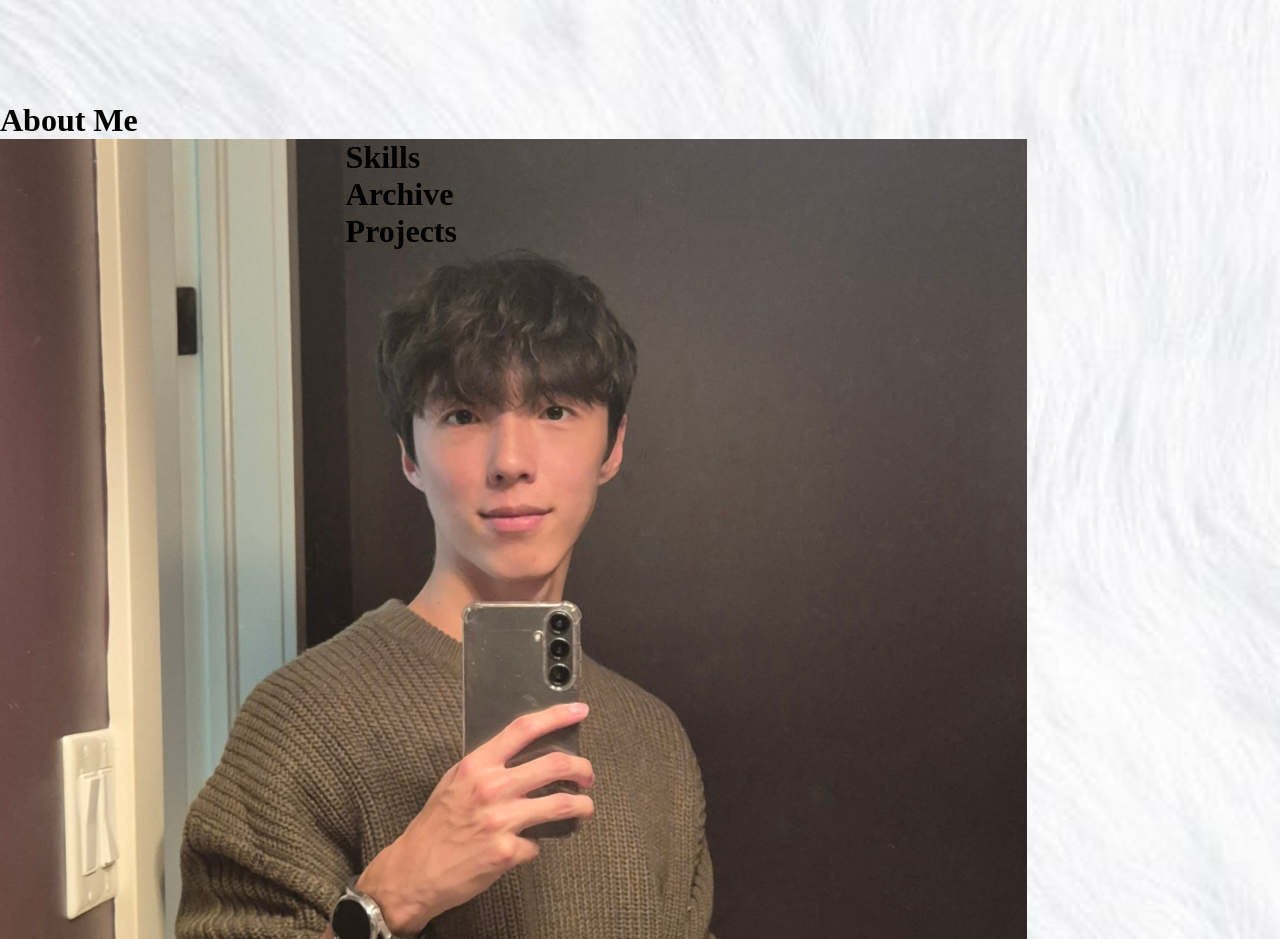
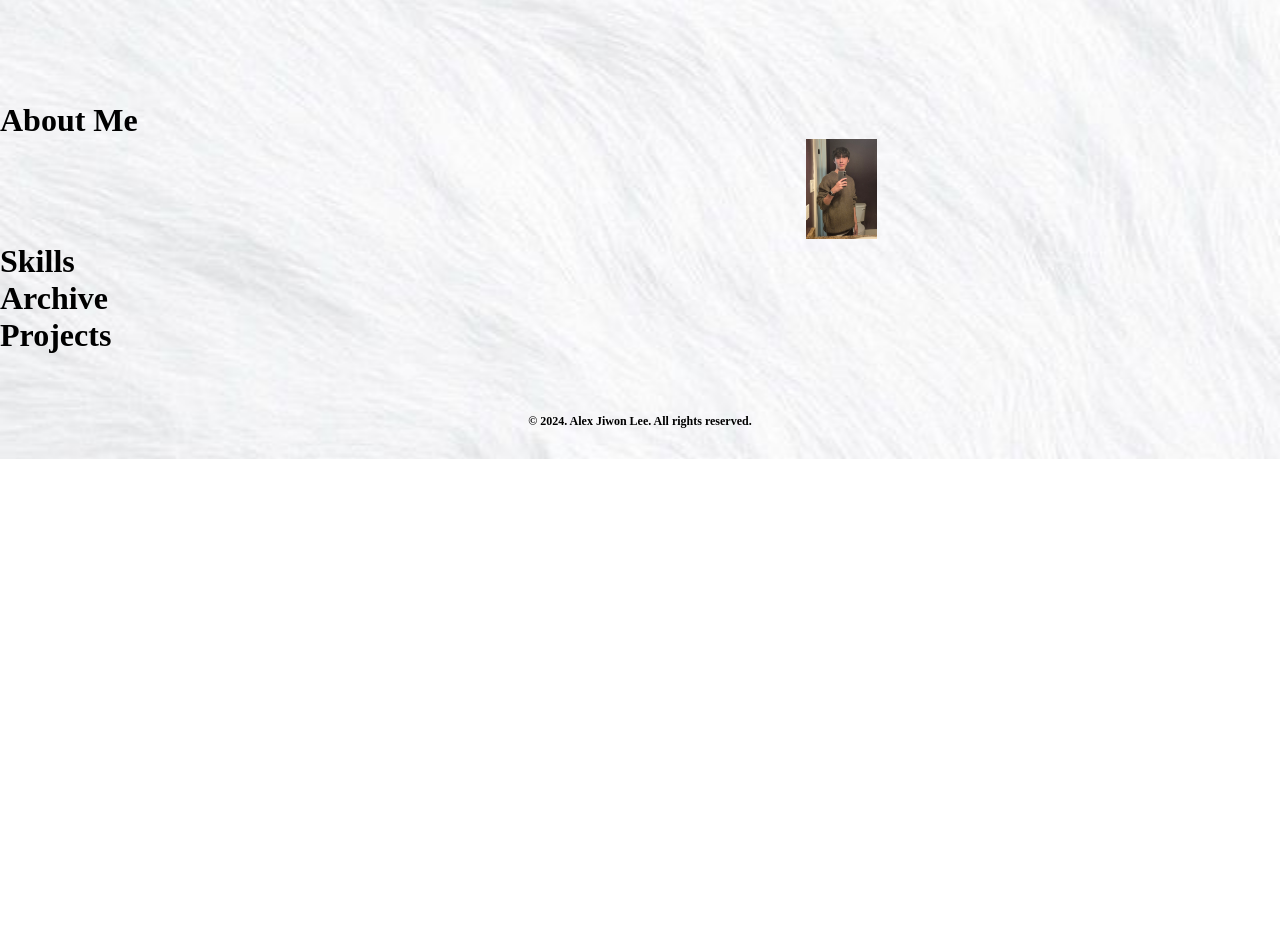
Before and after one commit to 1128alex/alex-lee, a React (Create React App) app: page / in a window 1280 px wide. Shown: the part 980-1919 px from the top of the page. After the commit the page ends 1439 px from the top, so only its background shows below. Built offline with nearby package versions, Linux system fonts and the light colour scheme.

Commit message:
starting about me

```diff
--- a/src/components/AboutMe.jsx
+++ b/src/components/AboutMe.jsx
@@ -5,10 +5,10 @@ const AboutMe = () => {
     return (
         <div>
             <h1>About Me</h1>
-            <div>
+            <div style={{ display: "flex", justifyContent: "space-between" }}>
                 <div style={{ width: "70%", float: "left" }}></div>
                 <div style={{ width: "30%", float: "left" }}>
-                    <img src={about} alt="" />
+                    <img src={about} alt="" style={{ height: "100px" }} />
                 </div>
             </div>
         </div>
```
